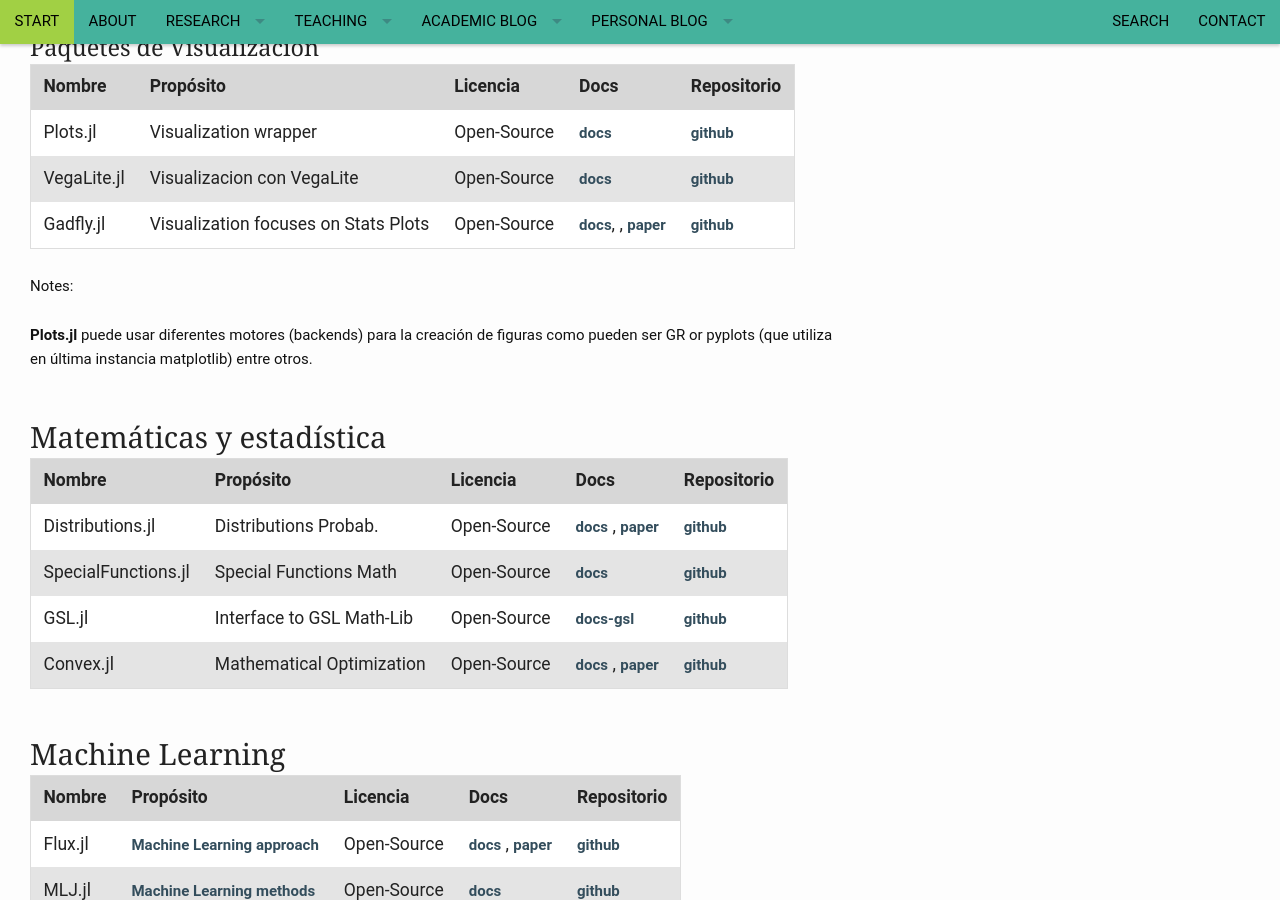
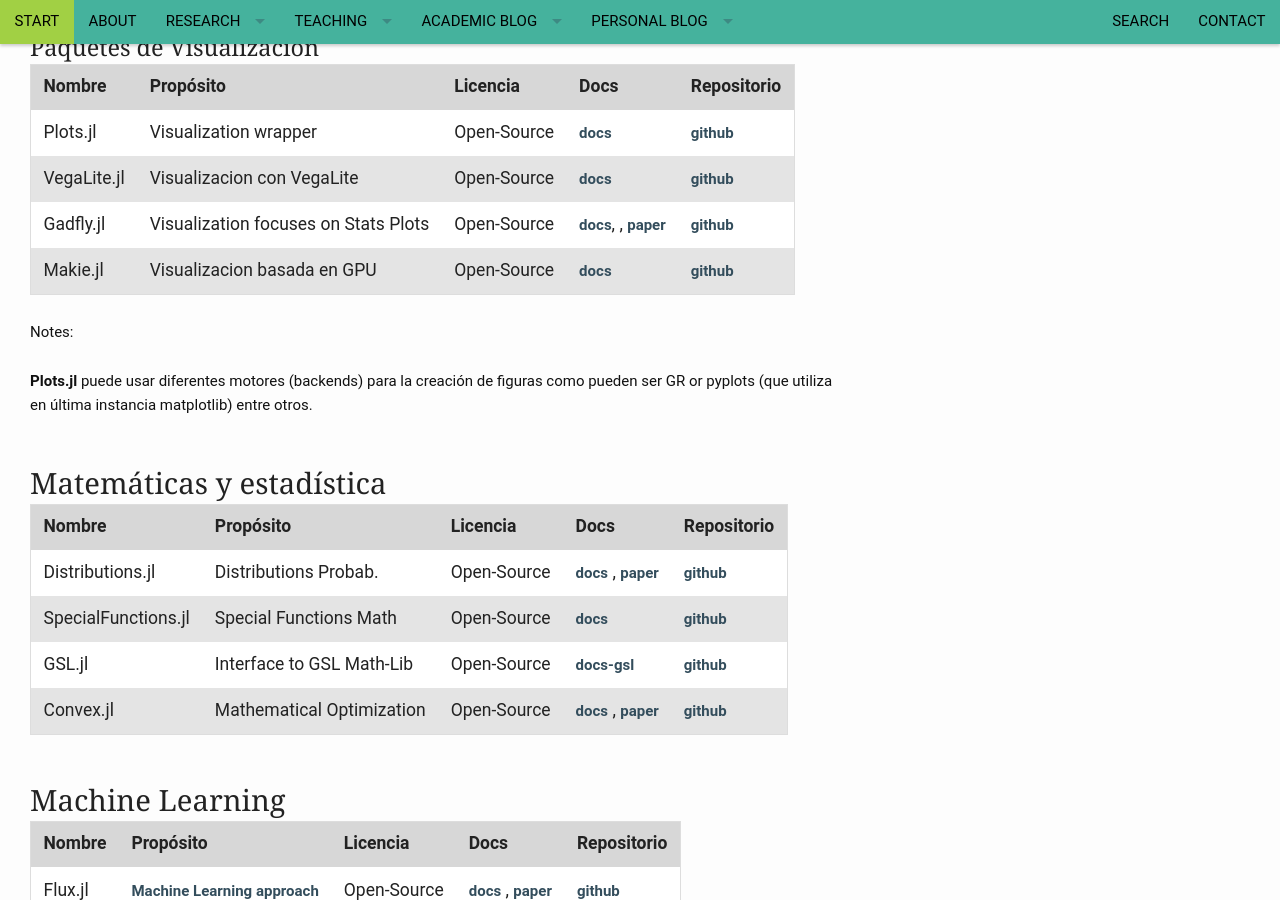
Before and after one commit to RCHG/rchg.github.io, a Jekyll site: the page built from _posts/2019-09-08-JuliaLibs.md, in a window 1280 px wide and 900 px high, scrolled down 4716 px. Built offline with Jekyll 4.4.1, drawn with Linux system fonts in a browser that asks for light colours; nearby versions of some CDN libraries; comment, search, counter and statistics services are not loaded.

Commit message:
Update 2019-09-08-JuliaLibs.md

```diff
--- a/_posts/2019-09-08-JuliaLibs.md
+++ b/_posts/2019-09-08-JuliaLibs.md
@@ -181,6 +181,7 @@
 | Plots.jl	| Visualization wrapper    | Open-Source  | [docs](http://docs.juliaplots.org/latest/) | [github](https://github.com/JuliaPlots/Plots.jl) |
 | VegaLite.jl	| Visualizacion con VegaLite    | Open-Source  | [docs](https://www.queryverse.org/VegaLite.jl/stable/) | [github](https://github.com/queryverse/VegaLite.jl) |
 | Gadfly.jl	| Visualization focuses on Stats Plots    | Open-Source  | [docs](http://gadflyjl.org/stable/),  , [paper](https://doi.org/10.5281/zenodo.593105) | [github](https://github.com/GiovineItalia/Gadfly.jl) |
+| Makie.jl	| Visualizacion basada en GPU   | Open-Source  | [docs](http://makie.juliaplots.org/stable/) | [github](https://github.com/JuliaPlots/Makie.jl) |
 
 Notes:
 
```
